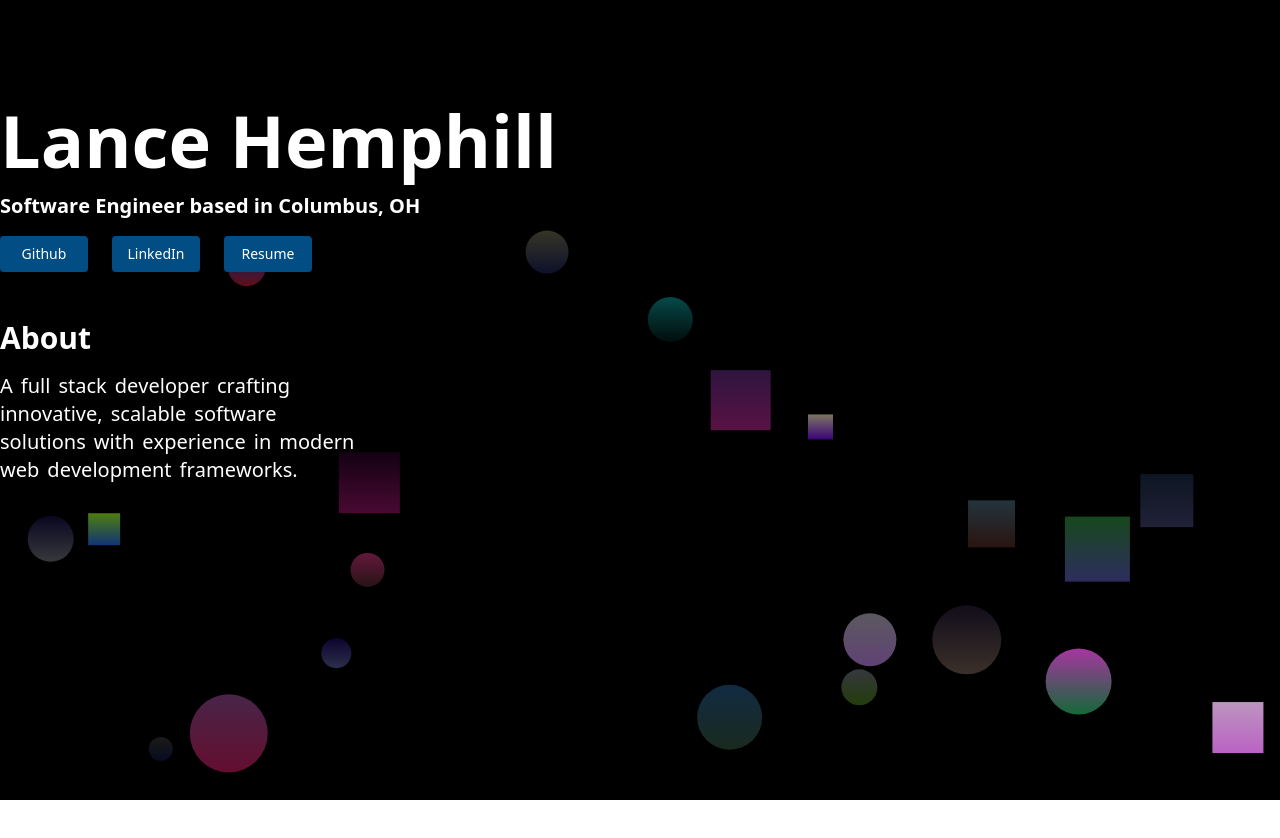
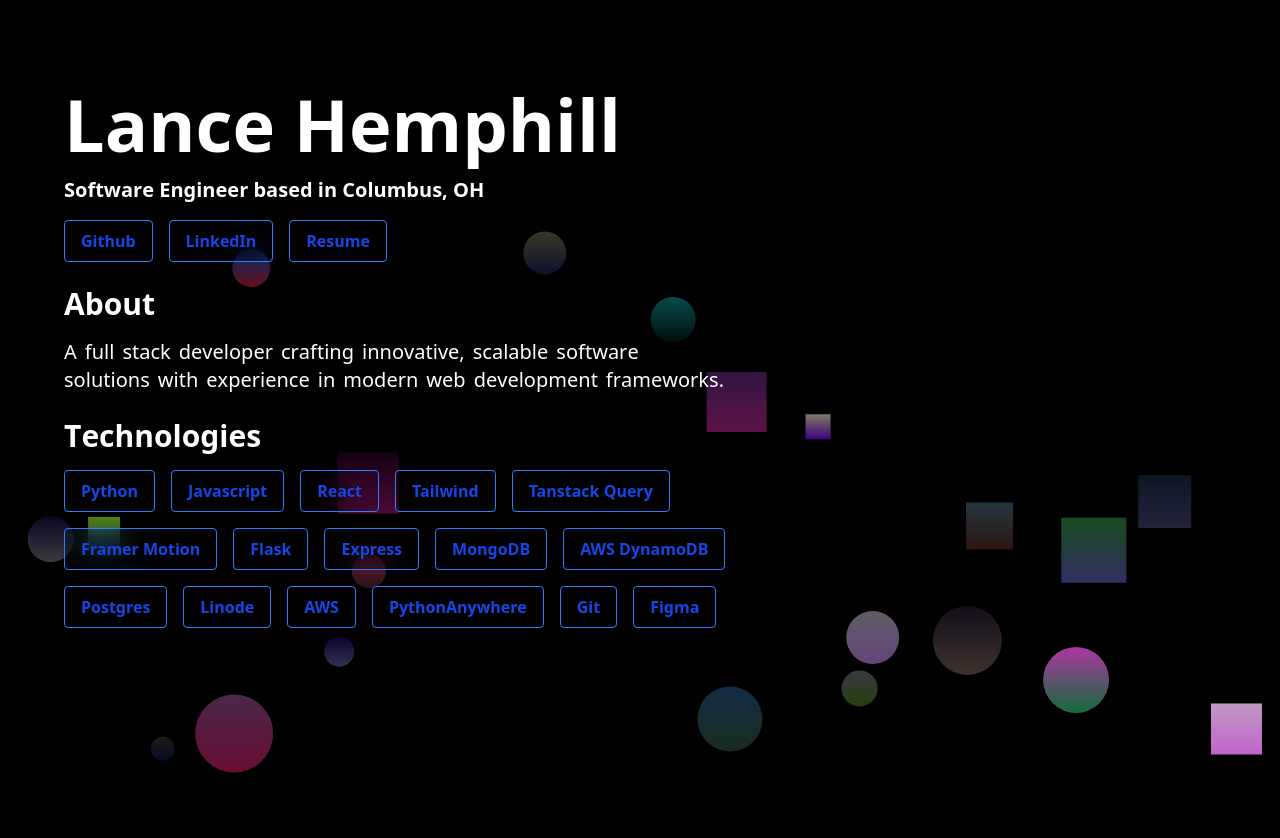
Before and after one commit to IzykGit/portfolio3, a React (Vite) app in the folder Client/: page / in a window 1280 px wide. Shown: the top 838 px of the page. Before the commit the page ends 800 px from the top, so only its background shows below. Built offline with nearby package versions, Linux system fonts and the light colour scheme.

Commit message:
changed technology and hero buttons

```diff
--- a/Client/src/App.jsx
+++ b/Client/src/App.jsx
@@ -10,7 +10,7 @@
       <ThemeProvider>
       <ParticlesOne />
       <ParticlesTwo />
-      <div className='max-w-7xl mx-auto z-10 relative'>
+      <div className='max-w-7xl mx-auto z-10 relative py-22 px-16'>
         <BrowserRouter>
           <Routes>
             <Route path='/' element={<Home />} />
--- a/Client/src/components/About.jsx
+++ b/Client/src/components/About.jsx
@@ -1,5 +1,5 @@
 import { motion } from 'framer-motion'
-import { randomNameAnimation } from '../functions/Animations'
+import { generateRandomAnimation } from '../functions/Animations'
 
 const About = () => {
 
@@ -12,11 +12,11 @@
 
 
     return (
-        <section className='text-white flex flex-col gap-4 w-92'>
+        <section className='text-white flex flex-col gap-4 w-[42rem]'>
             <div className='flex'>
                 {aboutHeadingArr.map((letter, i) => (
                     <motion.p
-                        animate={randomNameAnimation} key={i}
+                        animate={generateRandomAnimation} key={i}
                         className='text-3xl font-bold'>{letter === " " ? "\u00A0" : letter}
                     </motion.p>
                 ))}
@@ -27,7 +27,7 @@
                     <div key={wordIndex} className="flex">
                         {word.split("").map((letter, letterIndex) => (
                             <motion.p
-                                animate={randomNameAnimation}
+                                animate={generateRandomAnimation}
                                 key={`${wordIndex}-${letterIndex}`}
                                 className='text-xl'
                             >
--- a/Client/src/components/Hero.jsx
+++ b/Client/src/components/Hero.jsx
@@ -1,7 +1,7 @@
 import { motion } from "framer-motion"
 import { ThemeContext } from "../contexts/ThemeContext"
 import { useContext } from "react"
-import { randomNameAnimation } from "../functions/Animations"
+import { generateRandomAnimation } from "../functions/Animations"
 
 
 
@@ -37,7 +37,7 @@
                 <div className="flex">
                     {nameArr.map((letter, i) => (
                         <motion.p
-                            animate={randomNameAnimation} key={i}
+                            animate={generateRandomAnimation} key={i}
                             className='text-7xl font-bold'>{letter === " " ? "\u00A0" : letter}
                         </motion.p>
                     ))}
@@ -46,21 +46,21 @@
                 <div className="flex">
                     {subTextArr.map((letter, i) => (
                         <motion.p
-                            animate={randomNameAnimation} key={i}
+                            animate={generateRandomAnimation} key={i}
                             className='font-semibold text-xl'>{letter === " " ? "\u00A0" : letter}
                         </motion.p>
                     ))}
                 </div>
 
 
-                <div className="flex gap-6">
+                <div className="flex gap-4">
                     {links.map((link, i) => (
                         <motion.a
                             href={link.link}
                             target="_blank"
                             aria-label={link.text}
-                            animate={randomNameAnimation} key={i}
-                            className='text-sm cursor-pointer hover:scale-[1.1] trasnition duration-200 bg-[#024D84] rounded-sm p-2 w-22 flex justify-center'
+                            animate={generateRandomAnimation} key={i}
+                            class="backdrop-blur-lg bg-transparent hover:bg-blue-500 text-blue-700 font-semibold hover:text-white py-2 px-4 border transition duration-200 border-blue-500 hover:border-transparent rounded"
                         >
                             {link.text}
                         </motion.a>
--- /dev/null
+++ b/Client/src/components/Technologies.jsx
@@ -0,0 +1,101 @@
+
+import { motion } from "framer-motion";
+import { generateRandomAnimation } from "../functions/Animations";
+
+const Technologies = () => {
+
+    const technologies = [
+        {
+            text: "Python",
+            link: "https://docs.python.org/3/",
+        },
+        {
+            text: "Javascript",
+            link: "https://developer.mozilla.org/en-US/docs/Web/JavaScript"
+        },
+        {
+            text: "React",
+            link: "https://react.dev/"
+        },
+        {
+            text: "Tailwind",
+            link: "https://tailwindcss.com/"
+        },
+        {
+            text: "Tanstack Query",
+            link: "https://tanstack.com/query/latest/docs/framework/react/overview"
+        },
+        {
+            text: "Framer Motion",
+            link: "https://framermotion.framer.website/"
+        },
+        {
+            text: "Flask",
+            link: "https://flask.palletsprojects.com/en/stable/"
+        },
+        {
+            text: "Express",
+            link: "https://expressjs.com/"
+        },
+        {
+            text: "MongoDB",
+            link: "https://www.mongodb.com/"
+        },
+        {
+            text: "AWS DynamoDB",
+            link: "https://aws.amazon.com/dynamodb/"
+        },
+        {
+            text: "Postgres",
+            link: "https://www.postgresql.org/"
+        },
+        {
+            text: "Linode",
+            link: "https://www.linode.com/"
+        },
+        {
+            text: "AWS",
+            link: "https://aws.amazon.com/"
+        },
+        {
+            text: "PythonAnywhere",
+            link: "https://www.pythonanywhere.com/"
+        },
+        {
+            text: "Git",
+            link: "https://docs.github.com/en"
+        },
+        {
+            text: "Figma",
+            link: "https://www.figma.com/"
+        }
+
+    ]
+
+    const techHeading = "Technologies"
+    const techHeadingArr = techHeading.split("")
+
+    return (
+        <section className='text-white flex flex-col gap-4 w-[42rem]'>
+            <div className='flex'>
+                {techHeadingArr.map((letter, i) => (
+                    <motion.p
+                        animate={generateRandomAnimation} key={i}
+                        className='text-3xl font-bold'>{letter === " " ? "\u00A0" : letter}
+                    </motion.p>
+                ))}
+            </div>
+
+            <div className="flex flex-wrap gap-4">
+                {technologies.map((tech, i) => (
+                    <motion.a key={i}
+                        class="backdrop-blur-lg bg-transparent hover:bg-blue-500 text-blue-700 font-semibold hover:text-white py-2 px-4 border transition duration-200 border-blue-500 hover:border-transparent rounded"
+                        target="_blank" href={tech.link}
+                        animate={generateRandomAnimation}>{tech.text}</motion.a>
+                ))}
+            </div>
+        </section>
+    )
+}
+
+export default Technologies
--- a/Client/src/functions/Animations.js
+++ b/Client/src/functions/Animations.js
@@ -1,4 +1,4 @@
-export const randomNameAnimation = () => {
+export const generateRandomAnimation = () => {
     const randomX = Math.random() * (300 - (-300) + 1) + (-300);
     const randomY = Math.random() * (300 - (-300) + 1) + (-300);
 
--- a/Client/src/pages/Home.jsx
+++ b/Client/src/pages/Home.jsx
@@ -1,14 +1,16 @@
 import About from "../components/About"
 import HeroComponent from "../components/Hero"
+import Technologies from "../components/Technologies"
 
 
 const Home = () => {
 
 
     return (
-        <main className='min-h-screen py-26 flex flex-col gap-12'>
+        <main className='min-h-screen flex flex-col gap-6'>
             <HeroComponent />
             <About />
+            <Technologies />
         </main>
     )
 }
```
